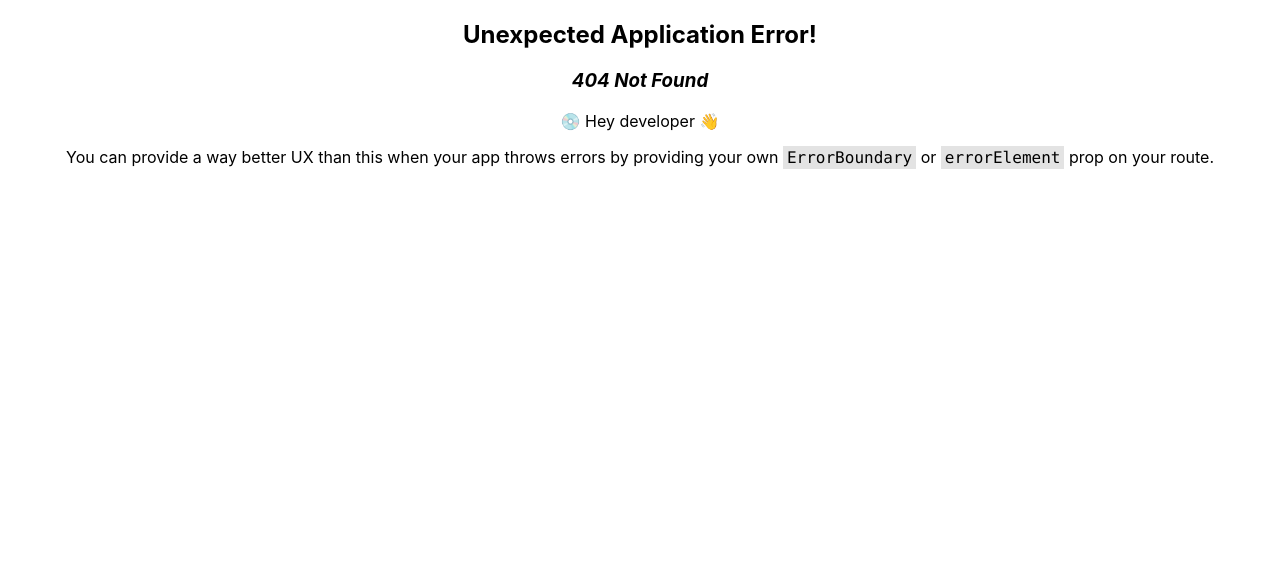
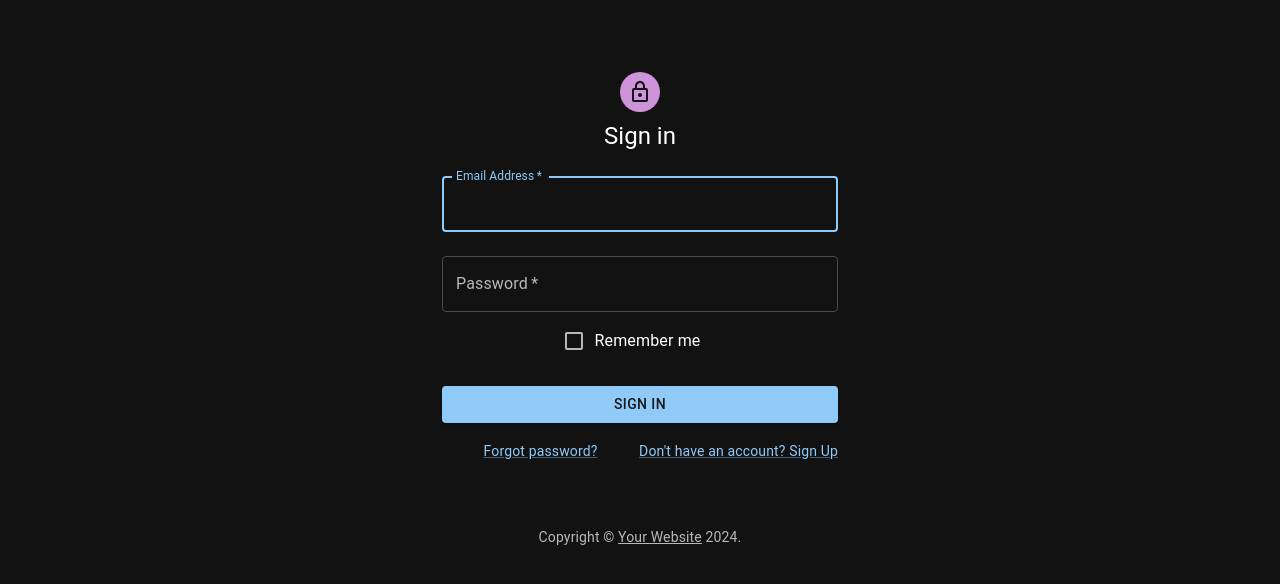
Before and after one commit to leetgrind/ReactDemo, a React (Create React App) app: page /signIn in a window 1280 px wide. Before the commit this address had no page. Shown: the top 584 px of the page. Built offline with nearby package versions, Linux system fonts and the light colour scheme.

Commit message:
added material UI

```diff
--- a/package.json
+++ b/package.json
@@ -3,6 +3,11 @@
   "version": "0.1.0",
   "private": true,
   "dependencies": {
+    "@emotion/react": "^11.11.4",
+    "@emotion/styled": "^11.11.5",
+    "@mui/icons-material": "^5.15.20",
+    "@mui/material": "^5.15.20",
+    "@mui/styled-engine-sc": "^6.0.0-alpha.18",
     "@testing-library/jest-dom": "^5.17.0",
     "@testing-library/react": "^13.4.0",
     "@testing-library/user-event": "^13.5.0",
@@ -13,6 +18,7 @@
     "react-router-dom": "^6.23.1",
     "react-scripts": "5.0.1",
     "sort-by": "^1.2.0",
+    "styled-components": "^6.1.11",
     "web-vitals": "^2.1.4"
   },
   "scripts": {
--- a/src/App.js
+++ b/src/App.js
@@ -5,6 +5,7 @@
 } from "react-router-dom";
 import Home from './Home';
 import Contact from './Contact';
+import SignIn from './SignIn';
 
 const router = createBrowserRouter([
   {
@@ -15,6 +16,10 @@
     path: "/contact",
     element: <Contact/>,
   },
+  {
+    path: "/signIn",
+    element: <SignIn/>
+  }
 ]);
 
 function App() {
--- /dev/null
+++ b/src/SignIn.js
@@ -0,0 +1,116 @@
+import * as React from 'react';
+import Avatar from '@mui/material/Avatar';
+import Button from '@mui/material/Button';
+import CssBaseline from '@mui/material/CssBaseline';
+import TextField from '@mui/material/TextField';
+import FormControlLabel from '@mui/material/FormControlLabel';
+import Checkbox from '@mui/material/Checkbox';
+import Link from '@mui/material/Link';
+import Grid from '@mui/material/Grid';
+import Box from '@mui/material/Box';
+import LockOutlinedIcon from '@mui/icons-material/LockOutlined';
+import Typography from '@mui/material/Typography';
+import Container from '@mui/material/Container';
+import { createTheme, ThemeProvider } from '@mui/material/styles';
+
+function Copyright(props) {
+  return (
+    <Typography variant="body2" color="text.secondary" align="center" {...props}>
+      {'Copyright © '}
+      <Link color="inherit" href="https://mui.com/">
+        Your Website
+      </Link>{' '}
+      {new Date().getFullYear()}
+      {'.'}
+    </Typography>
+  );
+}
+
+// TODO remove, this demo shouldn't need to reset the theme.
+
+const darkTheme = createTheme({
+    palette: {
+      mode: 'dark',
+    },
+  });
+
+export default function SignIn() {
+  const handleSubmit = (event) => {
+    event.preventDefault();
+    const data = new FormData(event.currentTarget);
+    console.log({
+      email: data.get('email'),
+      password: data.get('password'),
+    });
+  };
+
+  return (
+    <ThemeProvider theme={darkTheme}>
+      <Container component="main" maxWidth="xs">
+        <CssBaseline />
+        <Box
+          sx={{
+            marginTop: 8,
+            display: 'flex',
+            flexDirection: 'column',
+            alignItems: 'center',
+          }}
+        >
+          <Avatar sx={{ m: 1, bgcolor: 'secondary.main' }}>
+            <LockOutlinedIcon />
+          </Avatar>
+          <Typography component="h1" variant="h5">
+            Sign in
+          </Typography>
+          <Box component="form" onSubmit={handleSubmit} noValidate sx={{ mt: 1 }}>
+            <TextField
+              margin="normal"
+              required
+              fullWidth
+              id="email"
+              label="Email Address"
+              name="email"
+              autoComplete="email"
+              autoFocus
+            />
+            <TextField
+              margin="normal"
+              required
+              fullWidth
+              name="password"
+              label="Password"
+              type="password"
+              id="password"
+              autoComplete="current-password"
+            />
+            <FormControlLabel
+              control={<Checkbox value="remember" color="primary" />}
+              label="Remember me"
+            />
+            <Button
+              type="submit"
+              fullWidth
+              variant="contained"
+              sx={{ mt: 3, mb: 2 }}
+            >
+              Sign In
+            </Button>
+            <Grid container>
+              <Grid item xs>
+                <Link href="#" variant="body2">
+                  Forgot password?
+                </Link>
+              </Grid>
+              <Grid item>
+                <Link href="#" variant="body2">
+                  {"Don't have an account? Sign Up"}
+                </Link>
+              </Grid>
+            </Grid>
+          </Box>
+        </Box>
+        <Copyright sx={{ mt: 8, mb: 4 }} />
+      </Container>
+    </ThemeProvider>
+  );
+}
```
Also changed, not shown: 1 other file (tests, documents, lock files or other folders).
